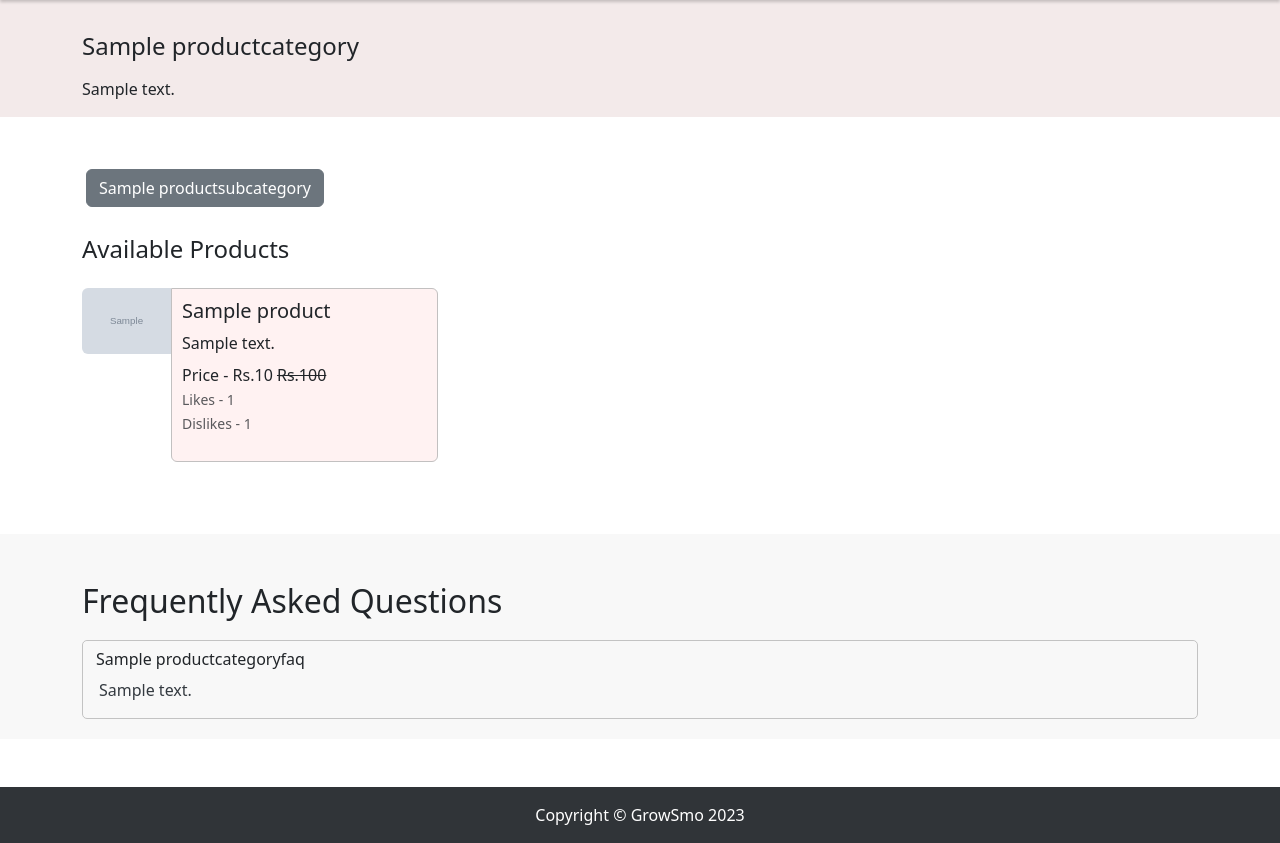
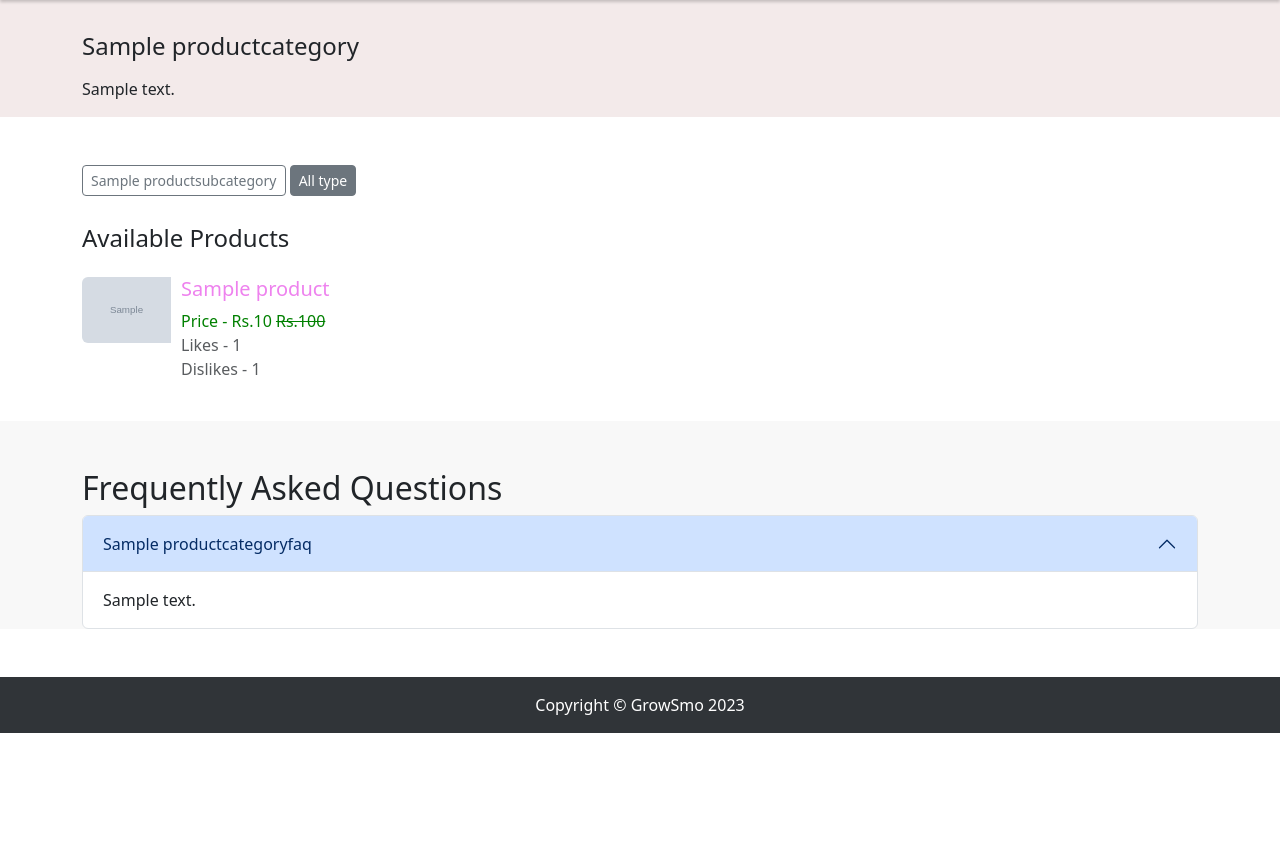
Before and after one commit to ajaygupta74/ecommerce, a Django app: a page that uses templates/base.html in a window 1280 px wide. Shown: the part 96-939 px from the top of the page. After the commit the page ends 829 px from the top, so only its background shows below. Run offline with Django 3.2, Linux system fonts and the light colour scheme; tables that the repository leaves empty hold one stand-in row (values such as "Sample post"); grey boxes marked "Sample" are stand-in pictures; some libraries are stand-ins or nearby versions.

Commit message:
fixed some bugs

```diff
--- a/services/views.py
+++ b/services/views.py
@@ -1,6 +1,6 @@
 import logging
 from django.db.models import F, Min, Max
-from django.shortcuts import render
+from django.shortcuts import get_object_or_404, render
 from django.views import generic
 from project2 import messages
 
@@ -89,7 +89,9 @@ class CategoryDetailView(generic.DetailView):
             is_active=True,
             category=category)
         sub_category_list = ProductSubCategory.objects.filter(
-            category=category, is_active=True)
+            products__isnull=False,
+            category=category,
+            is_active=True)
         context.update({
             'sub_category_list': sub_category_list,
             'active_category': category,
@@ -97,6 +99,18 @@ class CategoryDetailView(generic.DetailView):
             'faqs': faqs_list
         })
         return context
+
+    def post(self, request, *args, **kwargs):
+        category = self.get_object()
+        sel_sub_cat = request.POST.get('sel_sub_cat', '')
+        product_list = Product.objects.filter(
+            is_active=True,
+            category=category)
+        if sel_sub_cat:
+            product_list = product_list.filter(
+                sub_category__slug=sel_sub_cat)
+        context = {'product_list': product_list}
+        return render(request, 'product_list.html', context)
 
 
 class ProductDetailView(generic.DetailView):
--- a/static/css/style.css
+++ b/static/css/style.css
@@ -30,14 +30,14 @@
     display: flex;
     justify-content: space-around;
     align-items: stretch;
-    border-radius: 10px;
+    /* border-radius: 10px; */
 }
 
 .product_content{
-    border: 1px solid #c2c0c0;
-    border-radius: 0px 6px 6px 6px;
-    background-color: #fff2f2;
-    padding: 10px 10px;
+    /* border: 1px solid #c2c0c0;
+    border-radius: 0px 6px 6px 6px; */
+    /* background-color: #fff2f2; */
+    padding: 0px 10px;
 }
 @media (max-width:1198px) {
     .dnone-mobile{
@@ -109,3 +109,16 @@ footer{
 .review_time {
     flex: 4
 }
+#product_detail_banner{
+    width: 100%;
+    height: 10rem;
+    box-sizing: border-box;
+    background-repeat: no-repeat;
+    background-size: cover;
+}
+
+@media (min-width: 768px) {
+    #product_detail_banner {
+        width: 50%;
+    }
+}
--- a/templates/base.html
+++ b/templates/base.html
@@ -34,5 +34,23 @@
 
 <script src="https://code.jquery.com/jquery-3.6.0.min.js"></script>
 <script src="https://cdn.jsdelivr.net/npm/bootstrap@5.3.0/dist/js/bootstrap.bundle.min.js"></script>
+<script>
+function refresh_product_list(cat='', sub_cat=''){
+	var csrf_token = '{{csrf_token}}';
+	$.ajax({
+		type: 'POST',
+		url: `/services/${cat}/`,
+		data: { sel_sub_cat: sub_cat },
+		beforeSend: function(xhr) {
+			xhr.setRequestHeader('X-CSRFToken', csrf_token);
+		},
+		success: function(data) {
+			document.getElementById("product_list").innerHTML = data
+		}
+	});
+}
+
+
+</script>
 </body>
 </html>
--- a/templates/faqs.html
+++ b/templates/faqs.html
@@ -1,27 +1,21 @@
-{% load static i18n %}
+{% load static %}
 {% if faqs %}
 <section class="section-padding-40 faq-section pt-5 mb-5" itemscope itemtype="https://schema.org/FAQPage">
     <div class="container">
         <div class="row">
             <div class="col-md-12">
                 <h2>Frequently Asked Questions</h2>
-                <div id="accordion">
+                <div class="accordion" id="accordionExample">
                     {% for faq_item in faqs %}
-                        <div class="card" itemscope itemprop="mainEntity" itemtype="https://schema.org/Question">
-                            <button class="btn btn-link {% ifequal 0 forloop.counter0 %} {% else %} collapsed {% endifequal %}"
-                                data-toggle="collapse" data-target="#collapse{{forloop.counter0}}"
-                                aria-expanded="{% ifequal 0 forloop.counter0 %} true {% else %} false {% endifequal %}" aria-controls="collapse{{forloop.counter0}}">
-                                <div class="card-header" id="heading{{forloop.counter0}}">
-                                    <h5 class="mb-0" itemprop="name">
-                                        {{ faq_item.question }}
-                                    </h5>
-                                </div>
+                        <div class="accordion-item">
+                            <p class="accordion-header" id="heading{{forloop.counter0}}">
+                            <button style="font-weight: 500;" class="accordion-button {% ifequal 0 forloop.counter0 %} {% else %} collapsed {% endifequal %}" type="button" data-bs-toggle="collapse" data-bs-target="#collapseheading{{forloop.counter0}}" aria-expanded="{% ifequal 0 forloop.counter0%} true {% else %} false {%endifequal%}" aria-controls="collapseheading{{forloop.counter0}}" aria-controls="collapseheading{{forloop.counter0}}">
+                                {{ faq_item.question }}
                             </button>
-
-                            <div id="collapse{{forloop.counter0}}" class="collapse {% ifequal 0 forloop.counter0 %} show {%endifequal%}" aria-labelledby="heading{{forloop.counter0}}"
-                                data-parent="#accordion" itemscope itemprop="acceptedAnswer" itemtype="https://schema.org/Answer">
-                                <div class="card-body" itemprop="text">
-                                    {{ faq_item.answer }}
+                            </p>
+                            <div id="collapseheading{{forloop.counter0}}" class="accordion-collapse collapse {% ifequal 0 forloop.counter0 %} show {% endifequal %}" aria-labelledby="heading{{forloop.counter0}}" data-bs-parent="#accordionExample">
+                                <div class="accordion-body">
+                                    {{ faq_item.answer | safe }}
                                 </div>
                             </div>
                         </div>
@@ -36,26 +30,19 @@
     <div class="container">
         <div class="row">
             <div class="col-md-12">
-                <h4>{% trans "FAQ--Frequently Asked Questions" %}</h4>
-                <div id="accordion">
-                    {% comment %} {% for faqindex in faqs %} {% endcomment %}
+                <h4> Satatic FAQ--Frequently Asked Questions</h4>
+                <div class="accordion" id="accordionExample">
                     {% for key, value in static_faqs.items %}
-                        <div class="card" itemscope itemprop="mainEntity" itemtype="https://schema.org/Question">
-                            <button class="btn btn-link {% if key == 'first' %} {% else %} collapsed {% endif %}"
-                                data-toggle="collapse" data-target="#collapse{{key}}"
-                                aria-expanded="{%if key == 'first'%} true {% else %} false {%endif%}" aria-controls="collapse{{key}}">
-                                <div class="card-header" id="heading{{key}}">
-                                    <h5 class="mb-0" itemprop="name">
-                                        {{ value.question }}
-                                    </h5>
-                                </div>
+                        <div class="accordion-item">
+                            <p class="accordion-header" id="{{key}}">
+                            <button style="font-weight: 500;" class="accordion-button {% if key == 'first' %} {% else %} collapsed {% endif %}" type="button" data-bs-toggle="collapse" data-bs-target="#collapse{{key}}" aria-expanded="{%if key == 'first'%} true {% else %} false {%endif%}" aria-controls="collapse{{key}}" aria-controls="collapse{{key}}">
+                                {{ value.question }}
                             </button>
-
-                            <div id="collapse{{key}}" class="collapse {%if key == 'first'%} show {%endif%}" aria-labelledby="heading{{key}}"
-                                data-parent="#accordion" itemscope itemprop="acceptedAnswer" itemtype="https://schema.org/Answer">
-                                <div class="card-body text-justify" itemprop="text">
-                                    {{ value.answer | safe }}
-                                </div>
+                            </p>
+                            <div id="collapse{{key}}" class="accordion-collapse collapse {% if key == 'first' %} show {% endif %}" aria-labelledby="{{key}}" data-bs-parent="#accordionExample">
+                            <div class="accordion-body">
+                                {{ value.answer | safe }}
+                            </div>
                             </div>
                         </div>
                     {% endfor %}
--- a/templates/home.html
+++ b/templates/home.html
@@ -19,7 +19,23 @@
 		{% endif %}
 	</div>
 </div>
+<div class="container mt-5">
+	{% if sub_category_list %}
+		<div class="container p-0">
+			{% for sub_category in sub_category_list %}
+				<input type="radio" class="btn-check" onclick="refresh_product_list('{{active_category.slug}}', '{{sub_category.slug}}')" name="sel_sub_cat" id="{{sub_category.title}}" value="{{sub_category.slug}}"
+					autocomplete="off" checked>
+				<label class="btn btn-outline-secondary btn-sm mb-1" for="{{sub_category.title}}">{{sub_category.title}}</label>
+			{% endfor %}
+			<input type="radio" class="btn-check" onclick="refresh_product_list('{{active_category.slug}}')" name="sel_sub_cat" id="sub_category_all" value=""
+				autocomplete="off" checked>
+			<label class="btn btn-outline-secondary btn-sm mb-1" for="sub_category_all">All type</label>
+		</div>
+	{% endif %}
+</div>
+<div id="product_list">
 {% include 'product_list.html' %}
+</div>
 {% include 'faqs.html' %}
 </section>
 {% endblock main_content %}
--- a/templates/product_list.html
+++ b/templates/product_list.html
@@ -1,13 +1,5 @@
 {% if product_list %}
-    <div class="container my-5">
-        <div class="container p-0">
-            {% for sub_category in sub_category_list %}
-                <input type="radio" class="btn-check" onclick="refresh_product_list('{{sub_category.id}}')" name="product_sub_category" id="{{sub_category.title}}" value="{{sub_category.id}}"
-                    autocomplete="off" checked>
-                <label class="btn btn-outline-secondary m-1" for="{{sub_category.title}}">{{sub_category.title}}</label>
-            {% endfor %}
-        </div>
-
+    <div class="container my-3">
         <h4 class="my-4">Available Products</h4>
         <div class="row mb-3">
         <!-- for loop for product list -->
@@ -15,18 +7,18 @@
         <div class="col-sm-12 col-xs-12 col-md-4 col-lg-4 col-xl-4 mb-4">
             <a href="{% url 'product_detail' product.category.slug product.slug %}" class="product_item_link text-decoration-none text-dark">
                 <div class="product_card">
-                <div class="product_image col-3">
-                    <img src="{{product.icon.url}}" class="img-fluid rounded-start" alt="...">
-                </div>
+                    <div class="product_image col-3">
+                        <img src="{{product.icon.url}}" class="img-fluid rounded-start" alt="...">
+                    </div>
                     <div class="product_content col-9">
-                        <h5 class="product_title">{{product.title}}</h5>
-                        <p class="product_desc mb-2">{{product.web_description|safe|truncatewords:15}}</p>
-                        <p class="product_price mb-0">Price - Rs.{{product.min_price}} <del>Rs.{{product.max_price}}</del></p>
-                        <p class="product_purchase"><small class="text-muted">Likes - {{product.likes}}<br>Dislikes - {{product.dislikes}}</small></p>
+                        <h5 class="product_title" style="color: violet;">{{product.title}}</h5>
+                        {% comment %} <p class="product_desc mb-2">{{product.web_description|safe|truncatewords:15}}</p> {% endcomment %}
+                        <p class="product_price mb-0" style="font-weight: 500; color: green;">Price - Rs.{{product.min_price}} <del>Rs.{{product.max_price}}</del></p>
+                        <p class="product_purchase mb-0 text-muted">Likes - {{product.likes}}<br>Dislikes - {{product.dislikes}}</p>
                     </div>
                 </div>
             </a>
-            </div>
+        </div>
         {% endfor %}
         <!-- end for here-->
         </div>
```
Also changed, not shown: templates/product_detail.html (+6 -7 lines).
